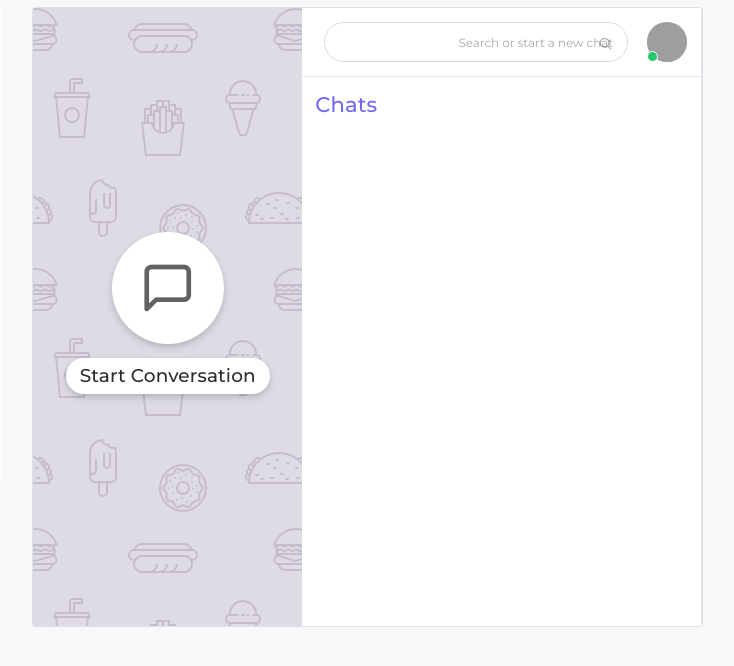
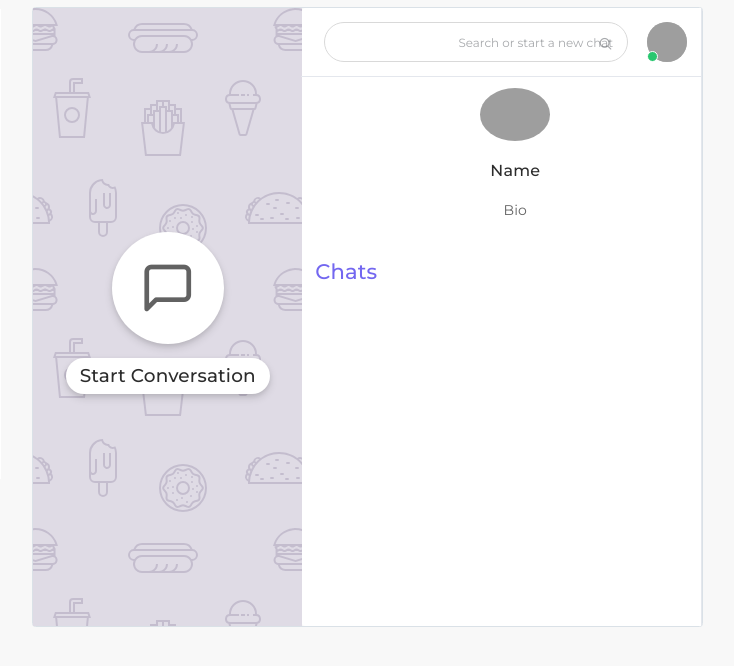
Before and after one commit to Ahsannaeem405/fortune, a Laravel app: template resources/views/admin/chat.blade.php in a window 1280 px wide. Shown: the part 101-767 px from the top of the page, without its empty margins (286-1020 px from the left). Run offline with Laravel 8, Linux system fonts and the light colour scheme; the template is opened without the code that fills it, so the values that code supplies are empty; a user stored in the database is signed in; data comes from the database, SQL or seed files in the repository; parts of the project's set-up code (start-up, migrations or seed data) failed here and were passed over; some libraries are stand-ins or nearby versions; grey boxes are pictures that could not be loaded.

Commit message:
Update chat.blade.php

```diff
--- a/resources/views/admin/chat.blade.php
+++ b/resources/views/admin/chat.blade.php
@@ -125,6 +125,15 @@
                             </div>
                         </div>
                         <div id="users-list" class="chat-user-list list-group position-relative">
+                            <div class="row" style="padding: 10px;width:100%;">
+                                <div class="col-lg-12" style="text-align: center">
+                                    <img src="https://thumbs.dreamstime.com/b/default-avatar-pro…icon-social-media-user-vector-image-209162840.jpg" class="rounded-circle" alt="Cinque Terre" width="20%">
+                                    <h5 style="margin-top: 20px">Name</h5>
+                                    <p style="margin-top: 20px">Bio</p>
+
+                                </div>
+
+                            </div>
                             <h3 class="primary p-1 mb-0">Chats</h3>
                             <ul class="chat-users-list-wrapper media-list">
                                 <?php
```
